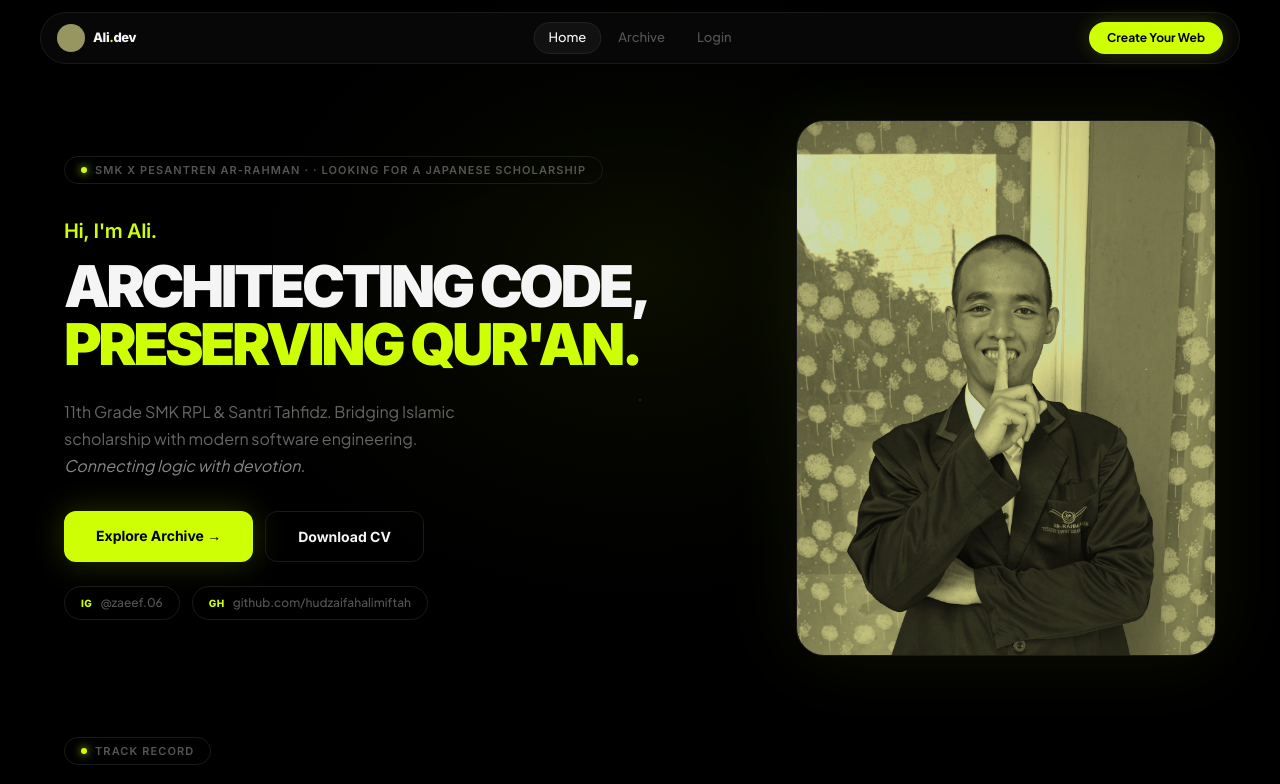
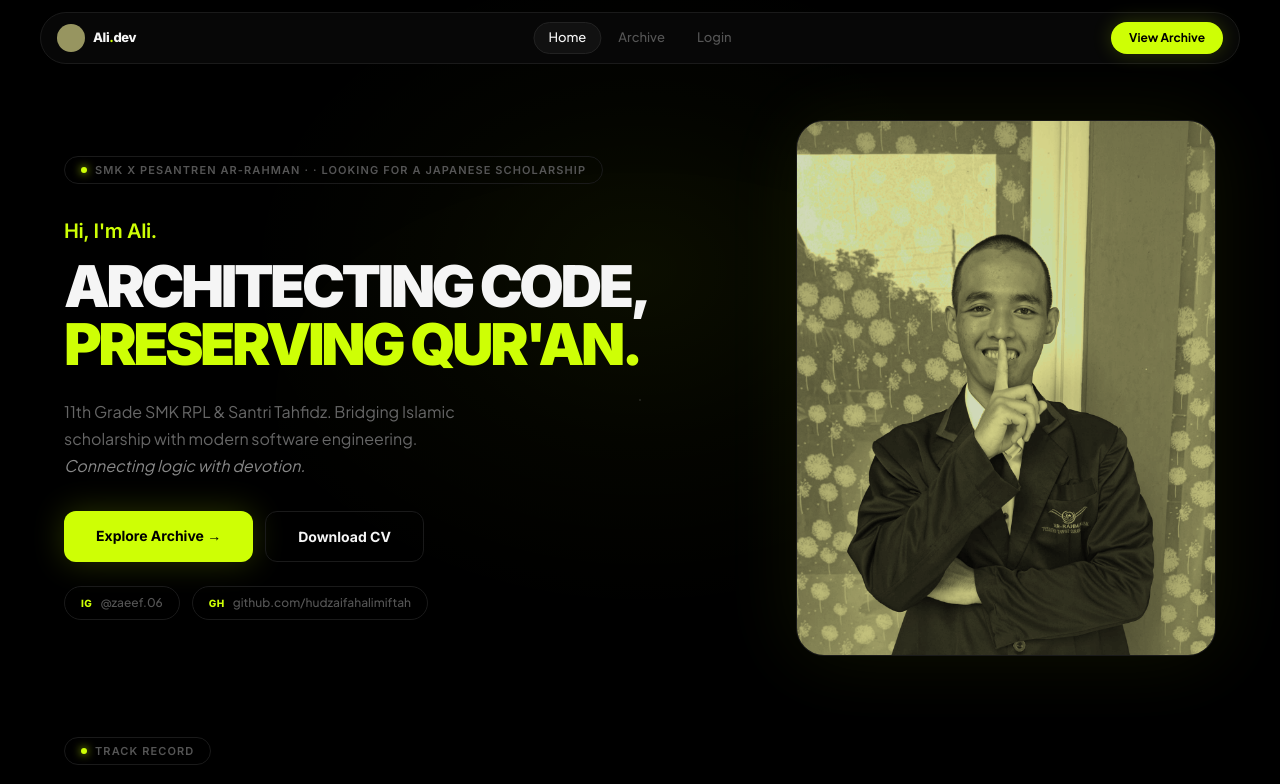
Before and after one commit to hudzaifahalimiftah/Portofolio, a Next.js app: page / in a window 1280 px wide. Shown: the top 784 px of the page. Built offline with nearby package versions, Linux system fonts and the light colour scheme; grey boxes are pictures that could not be loaded.

Commit message:
delete button create your web

```diff
--- a/src/components/Nav.tsx
+++ b/src/components/Nav.tsx
@@ -81,14 +81,14 @@ export default function Nav() {
 
         {/* CTA — desktop only */}
         {!isMobile && (
-          <Link href="/order" className="btn-spring" style={{
+          <Link href="/archive" className="btn-spring" style={{
             background: "#CEFF05", color: "#000",
             fontWeight: 700, fontSize: 12,
             padding: "7px 18px", borderRadius: 999,
             textDecoration: "none", flexShrink: 0,
             boxShadow: "0 0 20px rgba(206,255,5,0.2)",
           }}>
-            Create Your Web
+            View Archive
           </Link>
         )}
 
@@ -134,13 +134,13 @@ export default function Nav() {
             </Link>
           ))}
           <div style={{ height: 1, background: "#111", margin: "4px 0" }} />
-          <Link href="/order" onClick={() => setOpen(false)} style={{
+          <Link href="/archive" onClick={() => setOpen(false)} style={{
             background: "#CEFF05", color: "#000", fontWeight: 700, fontSize: 14,
             padding: "13px 16px", borderRadius: 14, textDecoration: "none",
             textAlign: "center", fontFamily: "var(--font-inter)",
             boxShadow: "0 0 20px rgba(206,255,5,0.15)",
           }}>
-            Create Your Web →
+            View Archive →
           </Link>
         </div>
       )}
```
